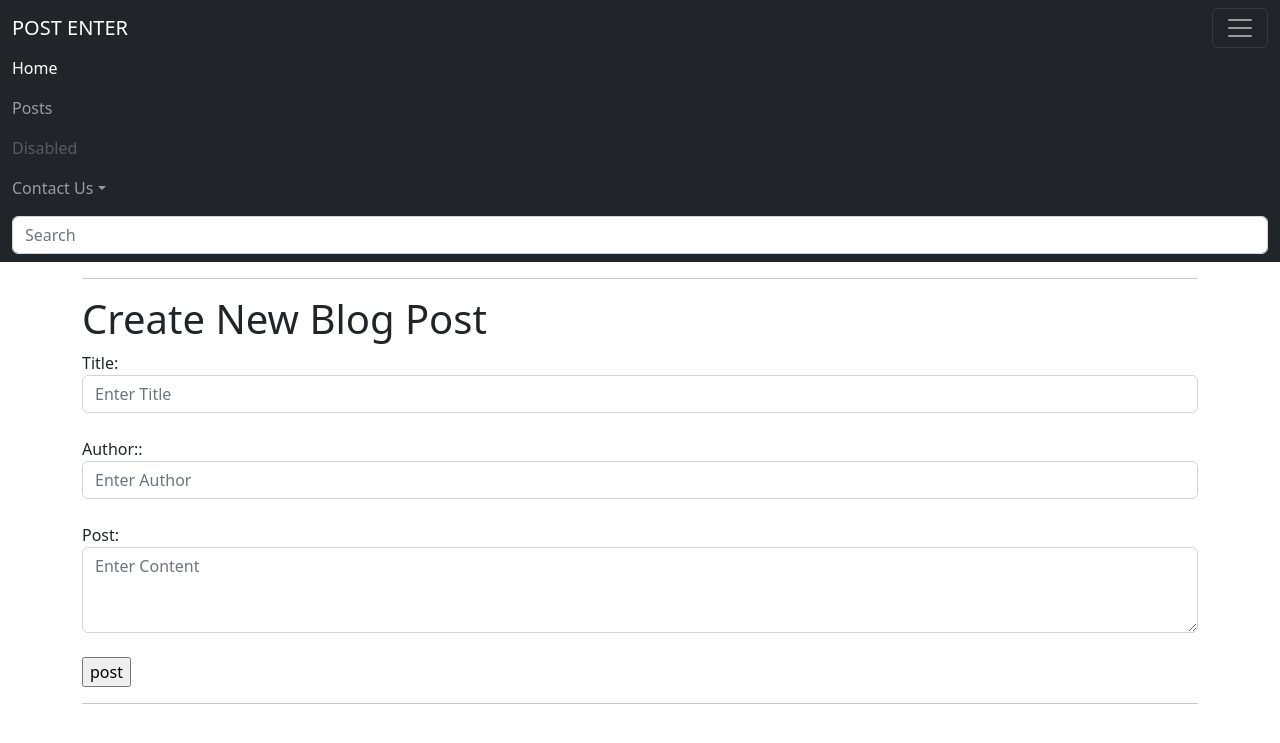
After one commit to MadushaHero/Python_Flask-_Clever_Programmer-, a Flask app: page /posts/new in a window 1280 px wide, after a click that opens the changed part. The commit adds this page. Shown: the top 743 px of the page. Run offline with Flask 2, Linux system fonts and the light colour scheme.

Commit message:
boostrap styles added

```diff
--- a/app.py
+++ b/app.py
@@ -93,10 +93,28 @@ def edit(id):
         post.title = request.form['title']
         post.author = request.form['author']
         post.content = request.form['content']
+
         db.session.commit()
         return redirect('/posts')
      else:
         return render_template('edit.html',post=post)
+
+@app.route('/posts/new',methods=['GET','POST'])
+def new_post():
+
+
+     if request.method == 'POST':
+
+        post.title = request.form['title']
+        post.author = request.form['author']
+        post.content = request.form['content']
+        new_post = BlogPost(title=post_title,content=post_content,author=post_author)
+        db.session.add(new_post)
+        db.session.commit()
+        return redirect('/posts')
+     else:
+        return render_template('new_post.html')
+
 
 
 
--- a/note.txt
+++ b/note.txt
@@ -3,3 +3,6 @@ https://www.youtube.com/watch?v=3mwFC4SHY-Y&t=2810s
 18.39
 
 1.54.29
+
+
+2.23.58
--- a/templates/base.html
+++ b/templates/base.html
@@ -5,11 +5,53 @@
     <meta http-equiv="X-UA-Compatible" content="IE=edge">
     <meta name="viewport" content="width=device-width, initial-scale=1.0">
     <link ref="stylesheet" href="{{ url_for('static',filename='css/main.css')}}">
+    <link href="https://cdn.jsdelivr.net/npm/bootstrap@5.2.0-beta1/dist/css/bootstrap.min.css" rel="stylesheet" integrity="sha384-0evHe/X+R7YkIZDRvuzKMRqM+OrBnVFBL6DOitfPri4tjfHxaWutUpFmBp4vmVor" crossorigin="anonymous">
 
     {% block head %} {% endblock  %}
     <title>Document</title>
 </head>
 <body>
-    {% block body %} {% endblock  %}
+    <nav class="navbar navbar-dark bg-dark" aria-label="First navbar example">
+        <div class="container-fluid">
+            <a class="navbar-brand" href="/">POST ENTER</a>
+            <button class="navbar-toggler" type="button" data-bs-toggle="collapse" data-bs-target="#navbarsExample01"
+                aria-controls="navbarsExample01" aria-expanded="false" aria-label="Toggle navigation">
+                <span class="navbar-toggler-icon"></span>
+            </button>
+
+            <div class="collapse navbar-collapse" id="navbarsExample01">
+                <ul class="navbar-nav me-auto mb-2">
+                    <li class="nav-item">
+                        <a class="nav-link active" aria-current="page" href="/">Home</a>
+                    </li>
+                    <li class="nav-item">
+                        <a class="nav-link" href="/posts">Posts</a>
+                    </li>
+                    <li class="nav-item">
+                        <a class="nav-link disabled">Disabled</a>
+                    </li>
+                    <li class="nav-item dropdown">
+                        <a class="nav-link dropdown-toggle" href="#" id="dropdown01" data-bs-toggle="dropdown"
+                            aria-expanded="false">Contact Us</a>
+                        <ul class="dropdown-menu" aria-labelledby="dropdown01">
+                            <li><a class="dropdown-item" href="#">Facebook</a></li>
+                            <li><a class="dropdown-item" href="#">Youtube</a></li>
+                            <li><a class="dropdown-item" href="https://www.madushalakmal.com">Website</a></li>
+                        </ul>
+                    </li>
+                </ul>
+                <form role="search">
+                    <input class="form-control" type="search" placeholder="Search" aria-label="Search">
+                </form>
+            </div>
+        </div>
+    </nav>
+    <div class="container">
+        {% block body %} {% endblock  %}
+   </div>
+
+   <script src="https://cdn.jsdelivr.net/npm/@popperjs/core@2.11.5/dist/umd/popper.min.js" integrity="sha384-Xe+8cL9oJa6tN/veChSP7q+mnSPaj5Bcu9mPX5F5xIGE0DVittaqT5lorf0EI7Vk" crossorigin="anonymous"></script>
+   <script src="https://cdn.jsdelivr.net/npm/bootstrap@5.2.0-beta1/dist/js/bootstrap.min.js" integrity="sha384-kjU+l4N0Yf4ZOJErLsIcvOU2qSb74wXpOhqTvwVx3OElZRweTnQ6d31fXEoRD1Jy" crossorigin="anonymous"></script>
+
 </body>
 </html>
--- /dev/null
+++ b/templates/new_post.html
@@ -0,0 +1,37 @@
+{% extends 'base.html' %}
+
+{% block head %}
+<title>New Post</title>
+
+ {% endblock  %}
+
+
+
+{% block body %}
+
+<hr>
+<h1>Create New Blog Post</h1>
+<form action="/posts" method="POST">
+
+    <label for="Title">Title:</label>
+    <input class="form-control" name="title" id="title" type="search" placeholder="Enter Title" aria-label="Search">
+    <br />
+
+    <label for="author">Author::</label>
+    <input class="form-control" name="author" id="author" type="search" placeholder="Enter Author" aria-label="Search">
+
+    <br />
+
+
+
+    <label for="content">Post:</label>
+    <textarea class="form-control" name="content" id="content" rows="3" placeholder="Enter Content" aria-label="Enter Content"></textarea>
+
+    <br />
+    <input type="submit" value="post">
+
+
+</form>
+<hr>
+
+{% endblock  %}
```
Also changed, not shown: templates/edit.html (+17 -8 lines), templates/index.html (+21 -2 lines), templates/posts.html (+20 -24 lines), posts.db.
